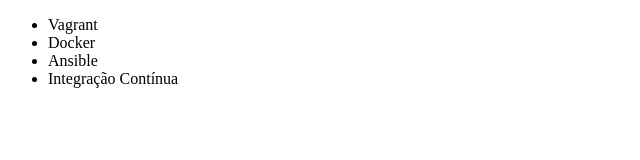
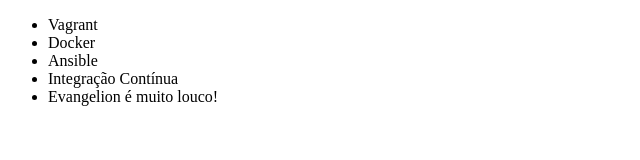
Before and after one commit to FeShimada/alura-git, a plain HTML site: page index.html in a window 1280 px wide. Shown: the whole page, without its empty margins (0-640 px from the left). Drawn offline with Linux system fonts and the light colour scheme.

Commit message:
Adicionando um item a lista

```diff
--- a/index.html
+++ b/index.html
@@ -12,6 +12,7 @@
 		<li>Docker</li>
 		<li>Ansible</li>
 		<li>Integração Contínua</li>
+		<li>Evangelion é muito louco!</li>
 	</ul>
 </body>
 </html>
```
